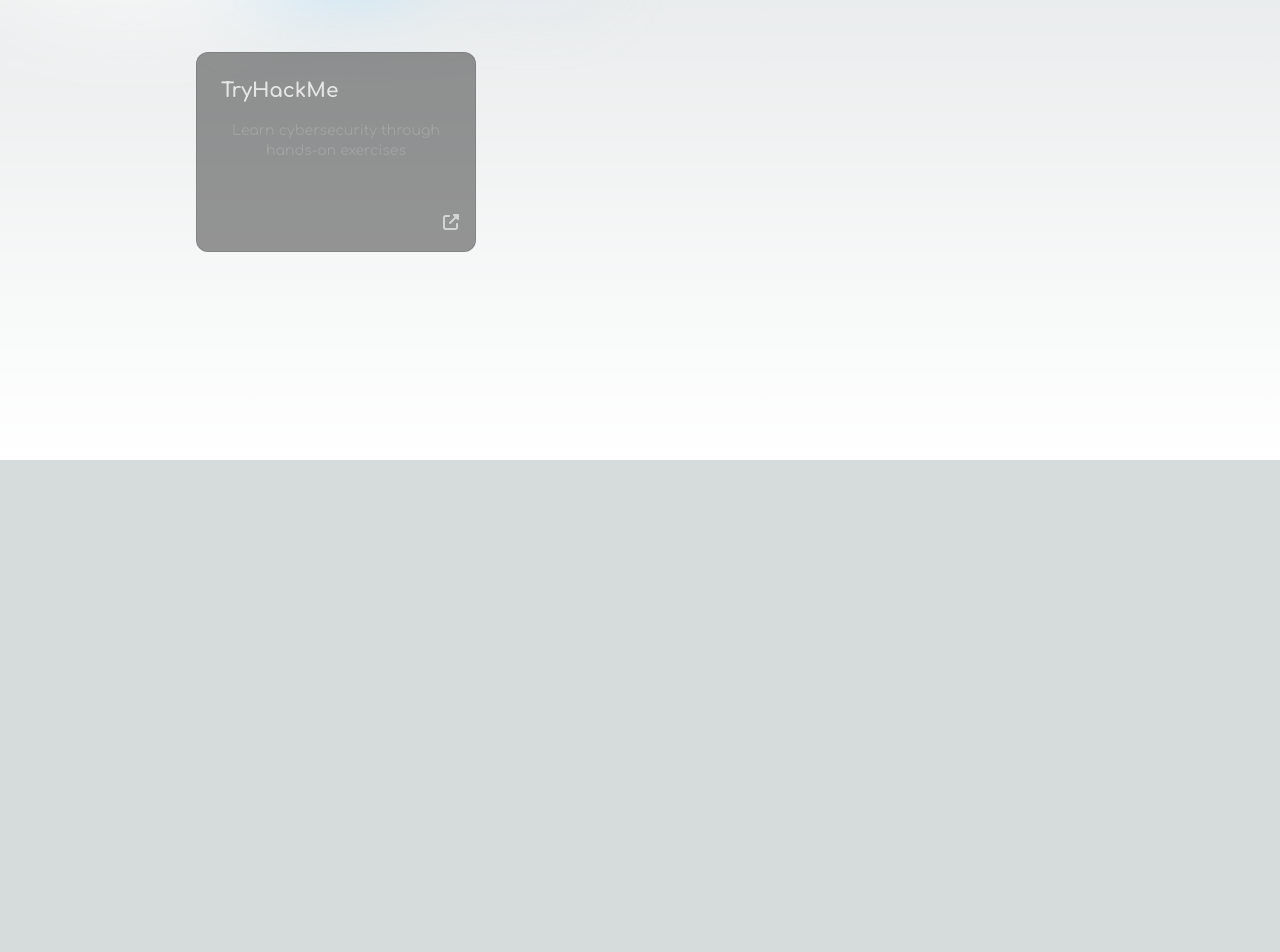
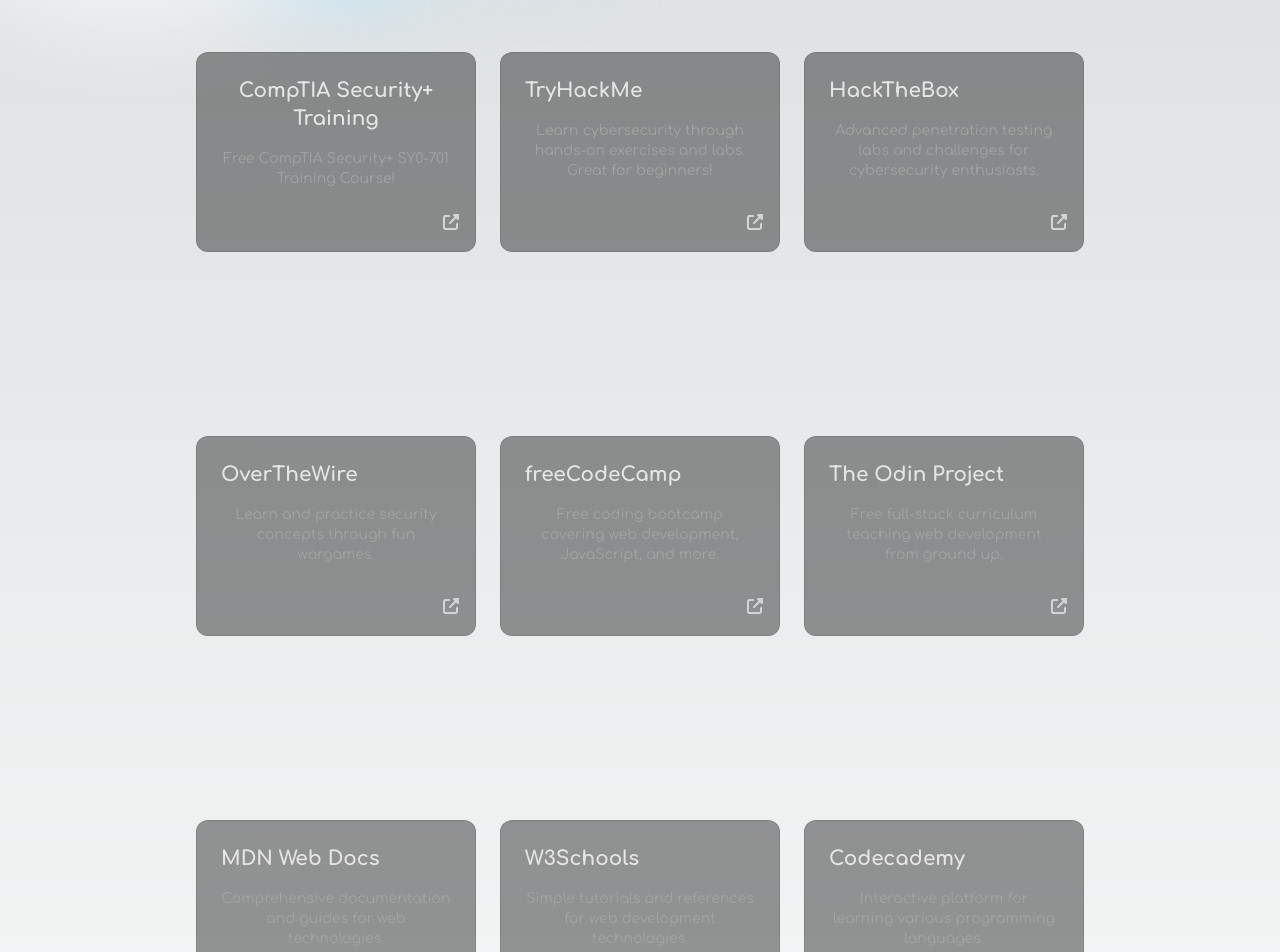
Before and after one commit to SJUACM/Website-V2, a Next.js app: page /resources/helpful-websites in a window 1280 px wide. Shown: the part 440-1392 px from the top of the page. Before the commit the page ends 900 px from the top, so only its background shows below. Built offline with nearby package versions, Linux system fonts and the light colour scheme.

Commit message:
updated resources again final

```diff
--- a/src/app/resources/data.ts
+++ b/src/app/resources/data.ts
@@ -9,11 +9,55 @@
 
 export const helpfulWebsites: Resource[] = [
   {
+    title: "CompTIA Security+ Training",
+    description: "Free CompTIA Security+ SY0-701 Training Course!",
+    link: "https://www.professormesser.com/security-plus/sy0-701/sy0-701-video/sy0-701-comptia-security-plus/",
+  },
+  {
     title: "TryHackMe",
-    description: "Learn cybersecurity through hands-on exercises",
+    description: "Learn cybersecurity through hands-on exercises and labs. Great for beginners!",
     link: "https://tryhackme.com",
   },
-  // ... rest of the websites from the helpful-websites page
+  {
+    title: "HackTheBox",
+    description: "Advanced penetration testing labs and challenges for cybersecurity enthusiasts.",
+    link: "https://www.hackthebox.com",
+  },
+  {
+    title: "OverTheWire",
+    description: "Learn and practice security concepts through fun wargames.",
+    link: "https://overthewire.org",
+  },
+  {
+    title: "freeCodeCamp",
+    description: "Free coding bootcamp covering web development, JavaScript, and more.",
+    link: "https://www.freecodecamp.org",
+  },
+  {
+    title: "The Odin Project",
+    description: "Free full-stack curriculum teaching web development from ground up.",
+    link: "https://www.theodinproject.com",
+  },
+  {
+    title: "MDN Web Docs",
+    description: "Comprehensive documentation and guides for web technologies.",
+    link: "https://developer.mozilla.org",
+  },
+  {
+    title: "W3Schools",
+    description: "Simple tutorials and references for web development technologies.",
+    link: "https://www.w3schools.com",
+  },
+  {
+    title: "Codecademy",
+    description: "Interactive platform for learning various programming languages.",
+    link: "https://www.codecademy.com",
+  },
+  {
+    title: "GitHub Student Pack",
+    description: "Free developer tools and services for students.",
+    link: "https://education.github.com/pack",
+  }
 ];
 
 export const youtubeChannels: Resource[] = [
--- a/src/app/resources/interview-prep/page.tsx
+++ b/src/app/resources/interview-prep/page.tsx
@@ -24,6 +24,46 @@
     description: "One of the best websites to use for technical interview prep. NeetCode provides a roadmap to help you practice for those interviews.",
     link: "https://www.youtube.com/c/neetcode",
   },
+  {
+    title: "LeetCode",
+    description: "The most popular platform for technical interview preparation with thousands of coding problems and company-specific questions.",
+    link: "https://leetcode.com",
+  },
+  {
+    title: "Blind 75 LeetCode Questions",
+    description: "A curated list of 75 most important coding interview questions in tech interviews.",
+    link: "https://leetcode.com/discuss/general-discussion/460599/blind-75-leetcode-questions",
+  },
+  {
+    title: "HackerRank",
+    description: "Practice coding, prepare for interviews, and get hired. Great platform for beginners with structured learning paths.",
+    link: "https://www.hackerrank.com",
+  },
+  {
+    title: "AlgoExpert (Free Problems)",
+    description: "Platform with high-quality coding interview questions. Some problems are free to access!",
+    link: "https://www.algoexpert.io",
+  },
+  {
+    title: "GeeksforGeeks",
+    description: "Comprehensive resource for computer science concepts, coding problems, and interview preparation materials.",
+    link: "https://www.geeksforgeeks.org",
+  },
+  {
+    title: "InterviewBit",
+    description: "Free platform offering programming interview questions and a structured study plan for interview preparation.",
+    link: "https://www.interviewbit.com",
+  },
+  {
+    title: "Project Euler",
+    description: "Collection of computational problems intended to be solved with computer programs. Great for improving problem-solving skills.",
+    link: "https://projecteuler.net",
+  },
+  {
+    title: "CSES Problem Set",
+    description: "A collection of algorithmic programming problems to help you master common algorithms and data structures.",
+    link: "https://cses.fi/problemset",
+  }
   // ... rest of the interview resources
 ];
 
```
